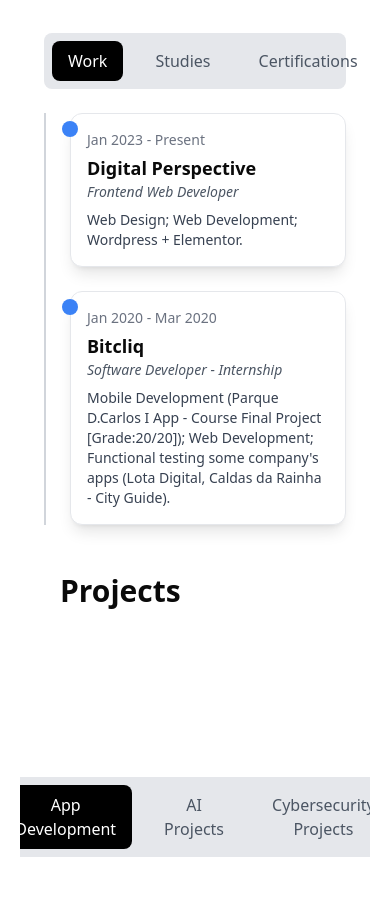
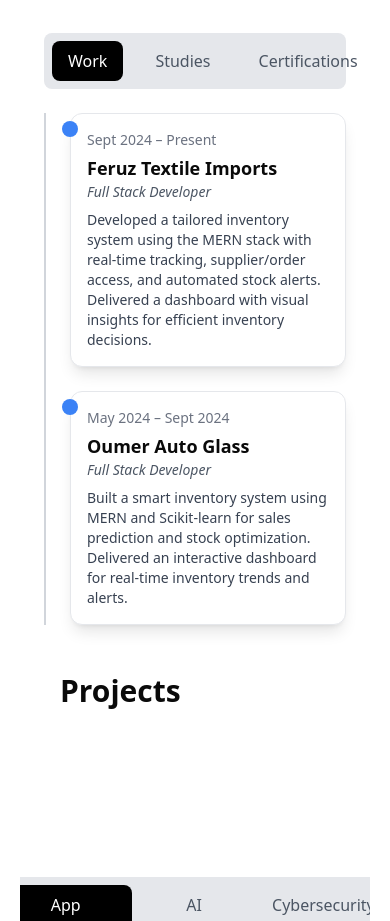
Before and after one commit to KerimTarikQE2282/Portofolio-Website, a Next.js app: page / in a window 390 px wide. Shown: the part 3140-4061 px from the top of the page. Built offline with nearby package versions, Linux system fonts and the light colour scheme.

Commit message:
only mobile ui is remaining

```diff
--- a/app/Components/Timeline.jsx
+++ b/app/Components/Timeline.jsx
@@ -5,19 +5,22 @@ import { cn } from "@/lib/utils";
 
 const experiences = [
   {
-    date: "Jan 2023 - Present",
-    company: "Digital Perspective",
-    role: "Frontend Web Developer",
-    details: "Web Design; Web Development; Wordpress + Elementor.",
+    date: "Sept 2024 – Present",
+    company: "Feruz Textile Imports",
+    role: "Full Stack Developer",
+    details:
+      "Developed a tailored inventory system using the MERN stack with real-time tracking, supplier/order access, and automated stock alerts. Delivered a dashboard with visual insights for efficient inventory decisions.",
   },
   {
-    date: "Jan 2020 - Mar 2020",
-    company: "Bitcliq",
-    role: "Software Developer - Internship",
+    date: "May 2024 – Sept 2024",
+    company: "Oumer Auto Glass",
+    role: "Full Stack Developer",
     details:
-      "Mobile Development (Parque D.Carlos I App - Course Final Project [Grade:20/20]); Web Development; Functional testing some company's apps (Lota Digital, Caldas da Rainha - City Guide).",
+      "Built a smart inventory system using MERN and Scikit-learn for sales prediction and stock optimization. Delivered an interactive dashboard for real-time inventory trends and alerts.",
   },
+
 ];
+
 
 const studies = [
   {
@@ -28,7 +31,7 @@ const studies = [
   },
   {
     date: "Upcoming",
-    school: "Top-tier University (Pending)",
+    school: "",
     degree: "Master's in Computer Science",
     details: "Aiming for research in AI, optimization, and security.",
   },
@@ -36,16 +39,18 @@ const studies = [
 
 const certifications = [
   {
-    date: "March 2024",
-    title: "AWS Certified Cloud Practitioner",
-    details: "Fundamentals of cloud computing, AWS services, security, and pricing.",
+    date: "August 2024",
+    title: "IELTS Certification",
+    details: "Achieved an overall score of 8 on the IELTS English proficiency test.",
   },
   {
-    date: "July 2023",
-    title: "Meta Front-End Developer Certification",
-    details: "HTML, CSS, JavaScript, React, and responsive design principles.",
-  },
+    date: "May 2024",
+    title: "UI/UX Design Certification",
+    details: "Completed a comprehensive UI/UX design course on Skillshare covering user research, wireframing, and prototyping.",
+    link: "http://localhost:3000/UIUX.pdf"
+  }
 ];
+
 
 export default function ExperienceSection() {
   const [activeTab, setActiveTab] = useState("Work");
@@ -99,7 +104,16 @@ export default function ExperienceSection() {
 
               {/* Card */}
               <Card className="bg-white shadow-lg border border-gray-200">
-                <CardContent className="p-4">
+                <CardContent className="p-4"
+                {
+                  ...(activeTab === "Certifications" && {
+                    as: "a",
+                    href: item.link,
+                    target: "_blank",
+                    rel: "noopener noreferrer",
+                  })
+                }
+                >
                   <p className="text-sm text-gray-500">{item.date}</p>
                   <h3 className="text-lg font-bold mt-1">
                     {activeTab === "Work"
--- a/app/certificates/page.jsx
+++ /dev/null
@@ -1,15 +0,0 @@
-// pages/index.jsx (or any other component)
-import React from 'react'
-import PDFViewer from '@/components/PDFViewer'
-import IELTS from '../../Certificates/IELTS.pdf'
-export default function HomePage() {
-  return (
-    <div className="p-6">
-      <h1 className="text-2xl font-bold mb-4">My PDF Demo</h1>
-      <PDFViewer
-       fileUrl={IELTS}
-        height={800}
-      />
-    </div>
-  )
-}
--- a/components/PDFViewer.jsx
+++ /dev/null
@@ -1,20 +0,0 @@
-// components/PDFViewer.jsx
-'use client'
-import React from 'react'
-import { Worker, Viewer } from '@react-pdf-viewer/core'
-import { defaultLayoutPlugin } from '@react-pdf-viewer/default-layout'
-import '@react-pdf-viewer/core/lib/styles/index.css'
-import '@react-pdf-viewer/default-layout/lib/styles/index.css'
-
-export default function PDFViewer({ fileUrl, height = 600 }) {
-  const defaultLayoutPluginInstance = defaultLayoutPlugin()
-  return (
-    <div style={{ border: '1px solid #ddd', borderRadius: 4, overflow: 'hidden' }}>
-      <Worker workerUrl="https://unpkg.com/pdfjs-dist@3.4.120/build/pdf.worker.min.js">
-        <div style={{ height }}>
-          <Viewer fileUrl={fileUrl} plugins={[defaultLayoutPluginInstance]} />
-        </div>
-      </Worker>
-    </div>
-  )
-}
--- a/package.json
+++ b/package.json
@@ -19,6 +19,7 @@
     "class-variance-authority": "^0.7.1",
     "clsx": "^2.1.1",
     "framer-motion": "^12.4.10",
+    "gsap": "^3.13.0",
     "lucide-react": "^0.464.0",
     "next": "15.0.3",
     "prop-types": "^15.8.1",
```
Also changed, not shown: 2 other files (tests, documents, lock files or other folders).
